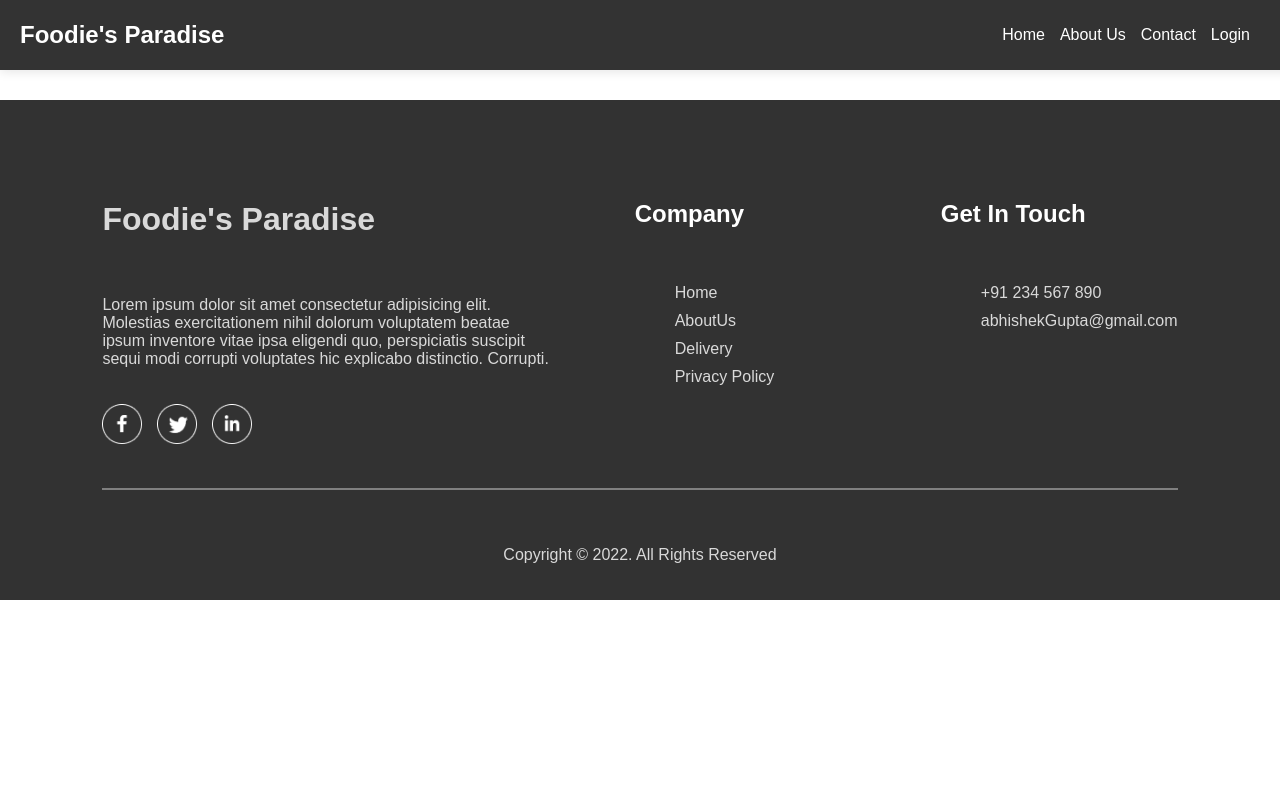
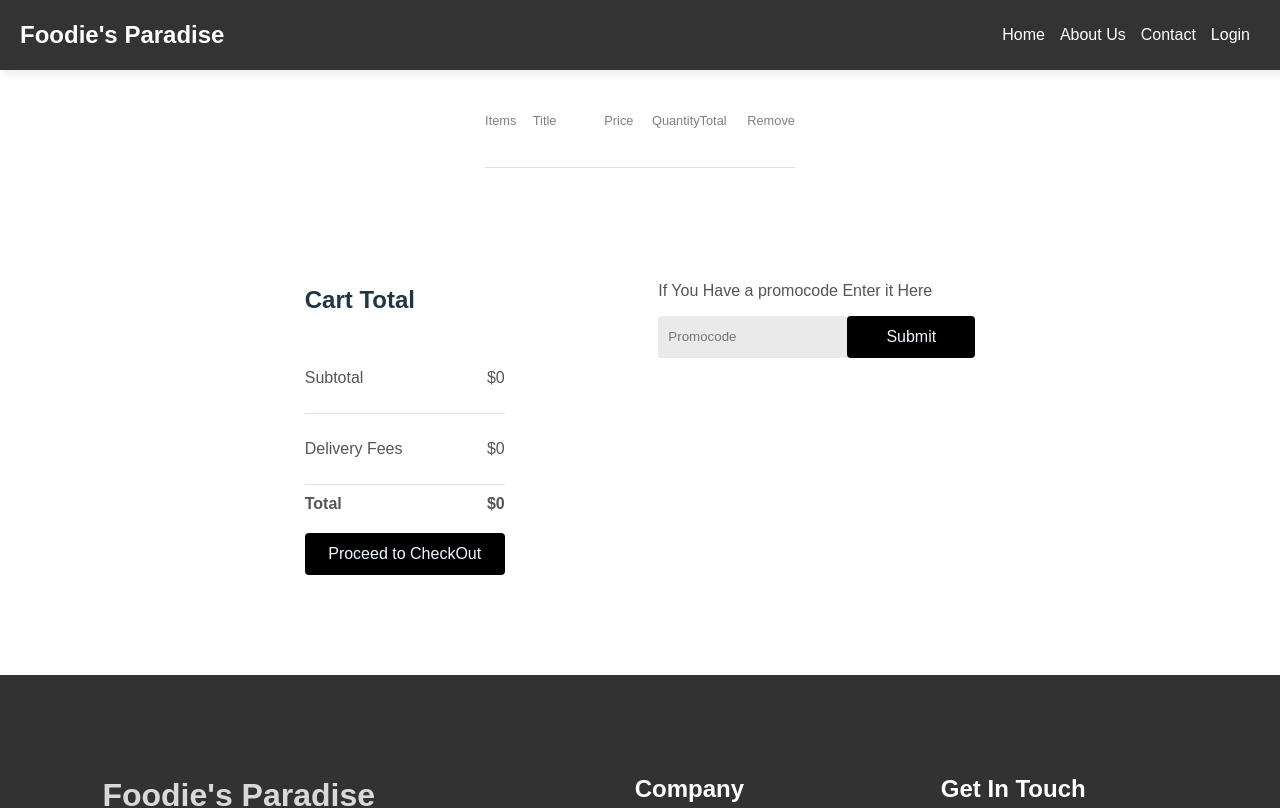
Before and after one commit to abhishekgupta1907/FOOD-WEBSITE, a React (Create React App) app: page /cart in a window 1280 px wide. Shown: the top 808 px of the page. Built offline with nearby package versions, Linux system fonts and the light colour scheme.

Commit message:
adding some content

```diff
--- a/src/ExploreMenu/ExploreMenu.css
+++ b/src/ExploreMenu/ExploreMenu.css
@@ -9,6 +9,7 @@
 .explore-menu h1 {
     color: #262626;
     font-weight: 500;
+    margin-top: 40px;
 }
 .explore-menu-text {
     max-width: 60%;
--- a/src/Main.js
+++ b/src/Main.js
@@ -9,8 +9,10 @@ import AboutUs from "./components/AboutUs";
 import LogoutPopup from "./components/LogoutPopup/LogoutPopup";
 import Dishes from "./components/Homepage/Dishes";
 import Footer from "./components/Footer/Footer";
+import Cart from "./components/Cart/Cart";
 const Main = () => {
     const [loggedInUser, setLoggedInUser] = useState(null);
+    const [cart, showCart] = useState(false);
 
     const handleLoginSuccess = (userId) => {
         setLoggedInUser(userId);
@@ -37,10 +39,18 @@ const Main = () => {
                     loggedInUser={loggedInUser}
                     setShowLogin={setShowLogin}
                     onLogout={handleLogout}
+                    cart={cart}
+                    showCart={showCart}
                 />
                 <Routes>
-                    <Route path="/" element={<HomePage />} />
-                    <Route path="/Dishes" element={<Dishes />} />
+                    <Route
+                        path="/"
+                        element={<HomePage showCart={showCart} />}
+                    />
+                    <Route
+                        path="/Dishes"
+                        element={<Dishes showCart={showCart} />}
+                    />
                     <Route path="/about" element={<AboutUs />} />
                     <Route path="/Dishes/:category" element={<SingleDish />} />
                     <Route
@@ -49,7 +59,8 @@ const Main = () => {
                             <LoginPage onLoginSuccess={handleLoginSuccess} />
                         }
                     />
-                    <Route path="/contact" element={<ContactPage />} />
+                    <Route path="/contact" element={<ContactPage />} />1
+                    <Route path="/cart" element={<Cart />} />1
                 </Routes>
                 <Footer />
             </Router>
--- /dev/null
+++ b/src/components/Cart/Cart.css
@@ -0,0 +1,83 @@
+.cart {
+    margin-top: 100px;
+    width: 100%;
+}
+.cart-items-title {
+    display: grid;
+    grid-template-columns: 1fr 1.5fr 1fr 1fr 1fr 0.5fr;
+    align-items: center;
+    color: grey;
+    font-size: max(1vw, 12px);
+}
+.cart-items-item {
+    margin: 10px 0px;
+    color: black;
+}
+.cart-items-item img {
+    width: 50px;
+}
+.cart hr {
+    height: 1px;
+    background-color: #e2e2e2;
+    border: none;
+}
+.cart-items-item .cross {
+    cursor: pointer;
+}
+.cart-bottom {
+    margin-top: 80px;
+    display: flex;
+    justify-content: space-between;
+    gap: max(12vw, 20px);
+}
+.cart-total {
+    flex: 1;
+    display: flex;
+    flex-direction: column;
+    gap: 20px;
+}
+.cart-total-details {
+    display: flex;
+    justify-content: space-between;
+    color: #555;
+}
+.cart-total hr {
+    margin: 10px 0px;
+}
+.cart-total button {
+    border: none;
+    color: aliceblue;
+    background-color: black;
+    width: max(15vw, 200px);
+    padding: 12px 0px;
+    border-radius: 4px;
+    cursor: pointer;
+}
+.cart-promocode {
+    flex: 1;
+}
+.cart-promocode p {
+    color: #555;
+}
+.cart-promocode-input {
+    margin-top: 10px;
+    display: flex;
+    justify-content: space-between;
+    align-items: center;
+    background-color: #eaeaea;
+    border-radius: 4px;
+}
+.cart-promocode-input input {
+    background: transparent;
+    border: none;
+    outline: none;
+    padding-left: 10px;
+}
+.cart-promocode-input button {
+    width: max(10vw, 15px);
+    padding: 12px 5px;
+    background-color: black;
+    border: none;
+    color: aliceblue;
+    border-radius: 4px;
+}
--- /dev/null
+++ b/src/components/Cart/Cart.jsx
@@ -0,0 +1,91 @@
+import { useContext } from "react";
+import "./Cart.css";
+import { StoreContext } from "../../context/StoreContext";
+import { useNavigate } from "react-router-dom";
+
+const Cart = () => {
+    const { cartItem, food_list, removeFromCart, getTotalCartAmount } =
+        useContext(StoreContext);
+    const navigate = useNavigate();
+    return (
+        <div className="cart">
+            <div className="cart-items">
+                <div className="cart-items-title">
+                    <p>Items</p>
+                    <p>Title</p>
+                    <p>Price</p>
+                    <p>Quantity</p>
+                    <p>Total</p>
+                    <p>Remove</p>
+                </div>
+                <br />
+                <hr />
+                {food_list.map((item, index) => {
+                    if (cartItem[item._id] > 0) {
+                        return (
+                            <div key={index}>
+                                <div
+                                    className="cart-items-title cart-items-item"
+                                    key={index}
+                                >
+                                    <img src={item.image} alt="" />
+                                    <p>{item.name}</p>
+                                    <p>${item.price}</p>
+                                    <p>{cartItem[item._id]}</p>
+                                    <p>${item.price * cartItem[item._id]}</p>
+                                    <p
+                                        className="cross"
+                                        onClick={() => removeFromCart(item._id)}
+                                    >
+                                        x
+                                    </p>
+                                </div>
+                                <hr />
+                            </div>
+                        );
+                    }
+                })}
+            </div>
+            <div className="cart-bottom">
+                <div className="cart-total">
+                    <h2>Cart Total</h2>
+                    <div>
+                        <div className="cart-total-details">
+                            <p>Subtotal</p>
+                            <p>${getTotalCartAmount()}</p>
+                        </div>
+                        <hr />
+                        <div className="cart-total-details">
+                            <p>Delivery Fees</p>
+                            <p>${getTotalCartAmount() === 0 ? 0 : 2}</p>
+                        </div>
+                        <hr />
+                        <div className="cart-total-details">
+                            <b>Total</b>
+                            <b>
+                                $
+                                {getTotalCartAmount() === 0
+                                    ? 0
+                                    : getTotalCartAmount() + 2}
+                            </b>
+                        </div>
+                    </div>
+                    <button onClick={() => navigate("/order")}>
+                        Proceed to CheckOut
+                    </button>
+                </div>
+                <div className="cart-promocode">
+                    <div>
+                        <p>If You Have a promocode Enter it Here</p>
+                        <div className="cart-promocode-input">
+                            <input type="text" placeholder="Promocode" />
+                            <button>Submit</button>
+                        </div>
+                    </div>
+                </div>
+            </div>
+        </div>
+    );
+};
+
+export default Cart;
--- a/src/components/Homepage/index.js
+++ b/src/components/Homepage/index.js
@@ -5,7 +5,7 @@ import image1 from "./food.webp";
 import image2 from "./restaarant.jpg";
 import image3 from "./testinomial.jpg";
 import image4 from "./discount.jpg";
-const HomePage = () => {
+const HomePage = ({ showCart }) => {
     return (
         <div className="home-container">
             <h2>Welcome to Foodie's Paradise</h2>
@@ -13,6 +13,7 @@ const HomePage = () => {
                 <Link
                     to={`/Dishes`}
                     style={{ textDecoration: "none", color: "inherit" }}
+                    onClick={() => showCart(true)}
                 >
                     <div className="card">
                         <img src={image1} alt="" />
--- a/src/components/Navbar/index.js
+++ b/src/components/Navbar/index.js
@@ -1,23 +1,35 @@
-import React from "react";
+import React, { useContext } from "react";
 import { Link } from "react-router-dom";
 import "./style.css";
+import { assets } from "../../assets/assets";
+import { StoreContext } from "../../context/StoreContext";
 
-const Navbar = ({ loggedInUser, setShowLogin }) => {
+const Navbar = ({ loggedInUser, setShowLogin, cart, showCart }) => {
     const initials = loggedInUser ? loggedInUser.slice(0, 2) : "";
+    const { getTotalCartAmount } = useContext(StoreContext);
+    console.log(getTotalCartAmount());
     return (
         <nav className="navbar">
             <div className="navbar-logo">
-                <Link to="/">Foodie's Paradise</Link>
+                <Link to="/" onClick={() => showCart(false)}>
+                    Foodie's Paradise
+                </Link>
             </div>
             <ul className="navbar-links">
                 <li>
-                    <Link to="/">Home</Link>
+                    <Link to="/" onClick={() => showCart(false)}>
+                        Home
+                    </Link>
                 </li>
                 <li>
-                    <Link to="/about">About Us</Link>
+                    <Link to="/about" onClick={() => showCart(false)}>
+                        About Us
+                    </Link>
                 </li>
                 <li>
-                    <Link to="/contact">Contact</Link>
+                    <Link to="/contact" onClick={() => showCart(false)}>
+                        Contact
+                    </Link>
                 </li>
                 {loggedInUser ? (
                     <li
@@ -31,6 +43,21 @@ const Navbar = ({ loggedInUser, setShowLogin }) => {
                         <a href="/login">Login</a>
                     </li>
                 )}
+                {cart ? (
+                    <div>
+                        {" "}
+                        <li className="cart-img">
+                            <Link to="/cart" onClick={() => showCart(false)}>
+                                {<img src={assets.basket_icon} alt="" />}{" "}
+                            </Link>
+                        </li>
+                        <div
+                            className={getTotalCartAmount() === 0 ? "" : "dot"}
+                        ></div>
+                    </div>
+                ) : (
+                    <></>
+                )}
             </ul>
         </nav>
     );
--- a/src/components/Navbar/style.css
+++ b/src/components/Navbar/style.css
@@ -49,3 +49,17 @@
     margin-left: 10px;
     cursor: pointer;
 }
+.cart-img {
+    margin-left: 10px;
+    margin-top: -5px;
+    cursor: pointer;
+}
+.dot {
+    position: absolute;
+    min-width: 10px;
+    min-height: 10px;
+    background-color: blue;
+    border-radius: 50%;
+    top: 20px;
+    right: 64px;
+}
```
